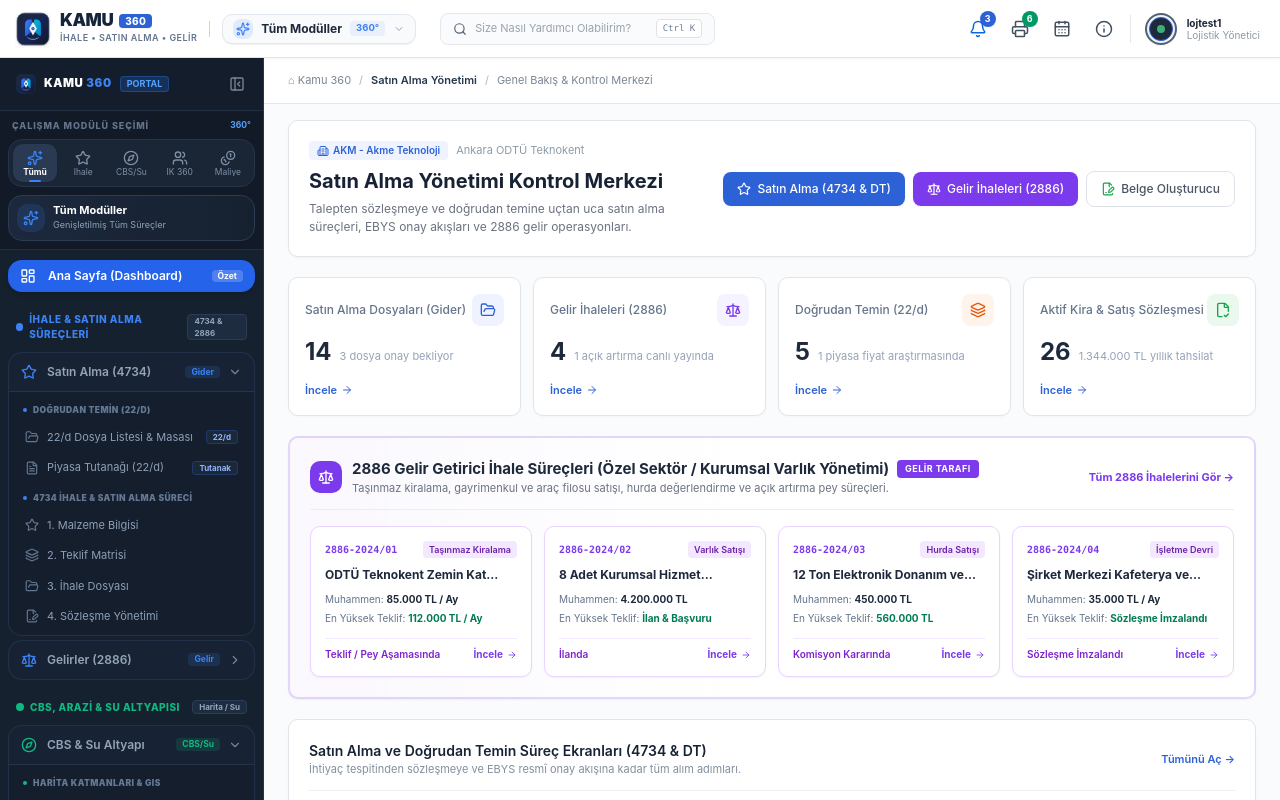
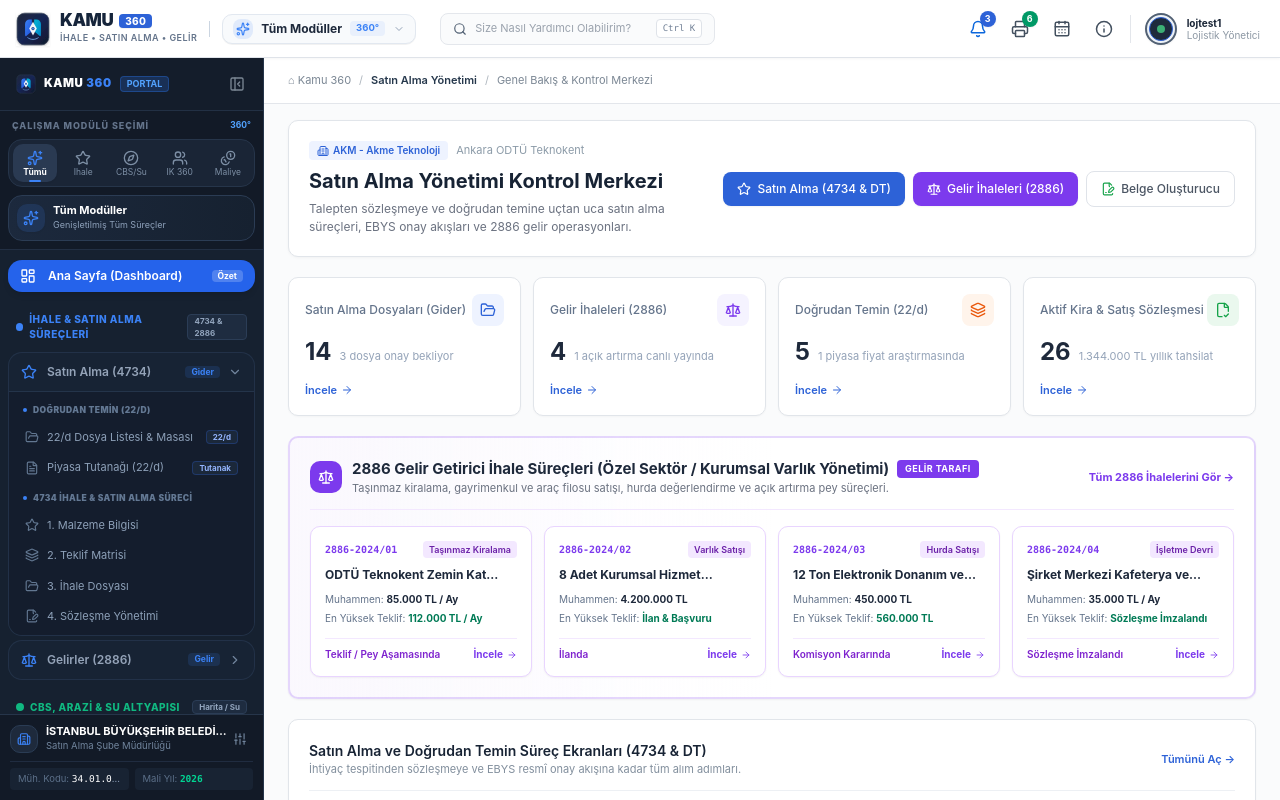
Before and after one commit to ilyasbozdemir/kamu-360, a Next.js app: page / in a window 1280 px wide. Shown: the top 800 px of the page. Built offline with nearby package versions, Linux system fonts and the light colour scheme.

Commit message:
feat: add BKMYBS, infrastructure map, personnel tracking, sidebar, and module context components

```diff
--- a/app/globals.css
+++ b/app/globals.css
@@ -163,6 +163,31 @@
 }
 
 /* ==========================================================
+   SIDEBAR SCROLLBAR STİLLERİ
+   ========================================================== */
+.sidebar-scroll {
+  scrollbar-width: thin;
+  scrollbar-color: #334b6e #121a27;
+}
+
+.sidebar-scroll::-webkit-scrollbar {
+  width: 5px;
+}
+
+.sidebar-scroll::-webkit-scrollbar-track {
+  background: #121a27;
+}
+
+.sidebar-scroll::-webkit-scrollbar-thumb {
+  background: #2b3d56;
+  border-radius: 9999px;
+}
+
+.sidebar-scroll::-webkit-scrollbar-thumb:hover {
+  background: #3b5377;
+}
+
+/* ==========================================================
    RESMÎ YÖNETMELİK A4 BASKI VE DIŞA AKTARMA STİLİ (CSS PRINT)
    ========================================================== */
 @page {
--- a/components/layout/sidebar.tsx
+++ b/components/layout/sidebar.tsx
@@ -574,15 +574,15 @@ export function Sidebar({ menuOpen, onCloseMenu }: SidebarProps) {
       <aside
         className={`${
           menuOpen ? 'flex' : 'hidden'
-        } fixed inset-y-[58px] left-0 z-40 flex-col justify-between border-r border-[#26354a] bg-[#162130] text-[#aab6c6] transition-all duration-300 ease-in-out lg:static lg:flex lg:min-h-[calc(100vh-58px)] ${
+        } fixed top-[58px] bottom-0 left-0 z-40 flex flex-col justify-between border-r border-[#26354a] bg-[#162130] text-[#aab6c6] transition-all duration-300 ease-in-out lg:sticky lg:top-[58px] lg:flex h-[calc(100vh-58px)] max-h-[calc(100vh-58px)] overflow-hidden shrink-0 ${
           isCollapsed ? 'w-[72px]' : 'w-[264px]'
         }`}
         aria-label="Uygulama menüsü"
       >
         {/* Üst Kısım: Menü ve Toggle Butonu */}
-        <div className="flex flex-col flex-1 min-h-0">
+        <div className="flex flex-col flex-1 min-h-0 overflow-hidden">
           {/* Logo ve Daraltma Başlığı */}
-          <div className="flex items-center justify-between px-3 py-3 border-b border-[#26354a]/80 bg-[#141d2b]">
+          <div className="shrink-0 flex items-center justify-between px-3 py-3 border-b border-[#26354a]/80 bg-[#141d2b]">
             {!isCollapsed ? (
               <div className="flex items-center gap-2 pl-1">
                 <BrandLogo className="size-5 shrink-0" />
@@ -617,7 +617,7 @@ export function Sidebar({ menuOpen, onCloseMenu }: SidebarProps) {
 
           {/* 1. HIZLI MODÜL DEĞİŞTİRİCİ TAB STRİP (SEGMENTED SELECTOR) */}
           {!isCollapsed ? (
-            <div className="p-2 border-b border-[#26354a]/80 bg-[#121a27]">
+            <div className="shrink-0 p-2 border-b border-[#26354a]/80 bg-[#121a27]">
               <div className="flex items-center justify-between mb-1.5 px-1">
                 <span className="text-[9px] font-extrabold uppercase tracking-widest text-[#64748b]">
                   ÇALIŞMA MODÜLÜ SEÇİMİ
@@ -696,7 +696,7 @@ export function Sidebar({ menuOpen, onCloseMenu }: SidebarProps) {
             </div>
           ) : (
             /* Collapsed Modül Düğmesi */
-            <div className="p-2 border-b border-[#26354a]/80 bg-[#121a27] flex justify-center">
+            <div className="shrink-0 p-2 border-b border-[#26354a]/80 bg-[#121a27] flex justify-center">
               <button
                 type="button"
                 onClick={() => {
@@ -716,7 +716,7 @@ export function Sidebar({ menuOpen, onCloseMenu }: SidebarProps) {
           )}
 
           {/* Menü Öğeleri Listesi */}
-          <nav className="flex-1 overflow-y-auto px-2 py-2.5 space-y-4 scrollbar-thin">
+          <nav className="flex-1 min-h-0 overflow-y-auto overflow-x-hidden px-2 py-2.5 space-y-4 sidebar-scroll overscroll-contain">
             {/* Dashboard Linki */}
             <div>
               <Link
```
